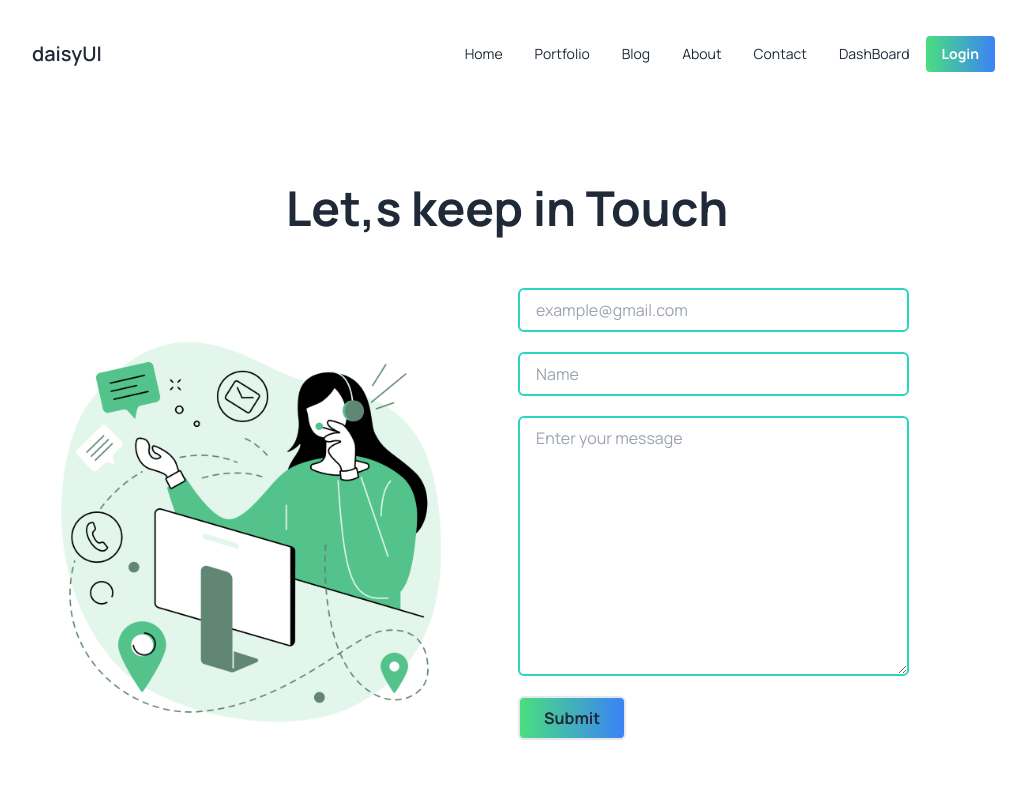
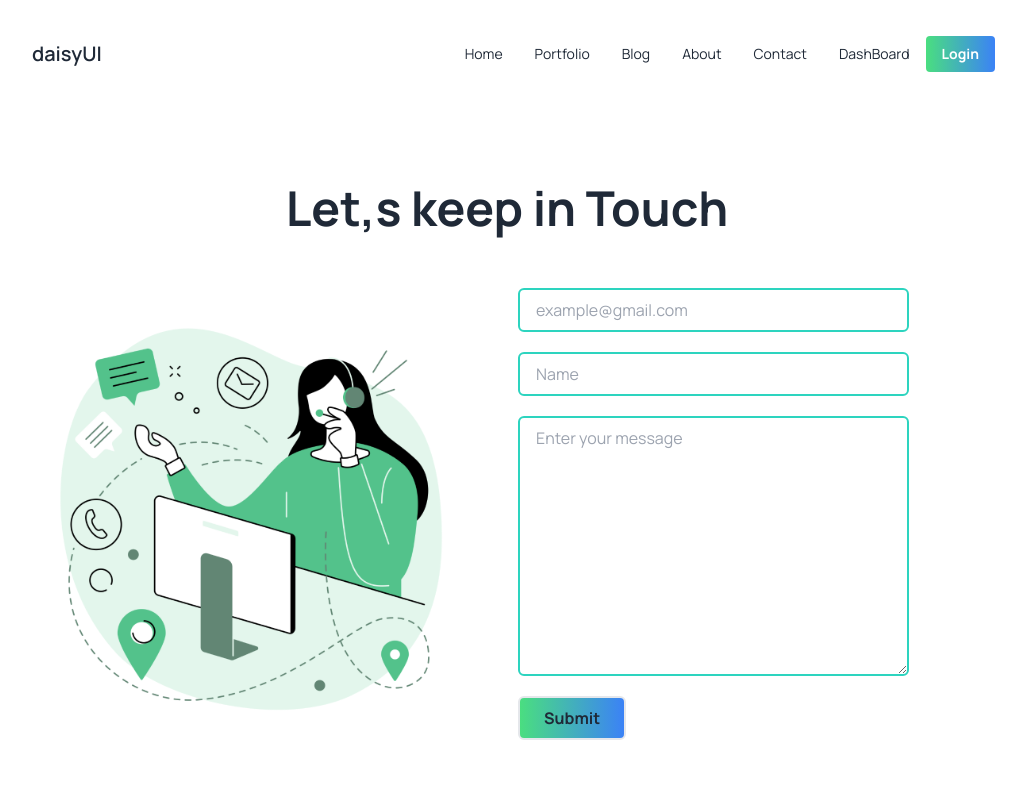
Before and after one commit to rakibulhasan933/super-blog, a Next.js app: page /contact in a window 1280 px wide. Shown: the top 800 px of the page, without its empty margins (133-1159 px from the left). Built offline with nearby package versions, Linux system fonts and the light colour scheme.

Commit message:
[ADD] contact page image animation added

```diff
--- /dev/null
+++ b/src/app/contact/page.module.css
@@ -0,0 +1,14 @@
+.image {
+	object-fit: contain;
+	animation: move 3s infinite ease alternate;
+}
+
+@keyframes move {
+	from {
+		transform: translateY(-15px);
+	}
+
+	to {
+		transform: translateY(0px) scale(1.03);
+	}
+}
--- a/src/app/contact/page.tsx
+++ b/src/app/contact/page.tsx
@@ -1,5 +1,6 @@
 import Image from 'next/image'
 import React from 'react'
+import styles from '@/app/contact/page.module.css'
 
 function Contact() {
 	return (
@@ -9,7 +10,7 @@ function Contact() {
 			</div>
 			<div className="flex flex-row gap-5">
 				<div className="p-12 basis-1/2">
-					<Image src="/contact.png" alt='contact' width={400} height={200} className='object-contain ' />
+					<Image src="/contact.png" alt='contact' width={400} height={200} className={styles.image} />
 				</div>
 				<div className="basis-1/2">
 					<div className="flex flex-col gap-5 ">
```
